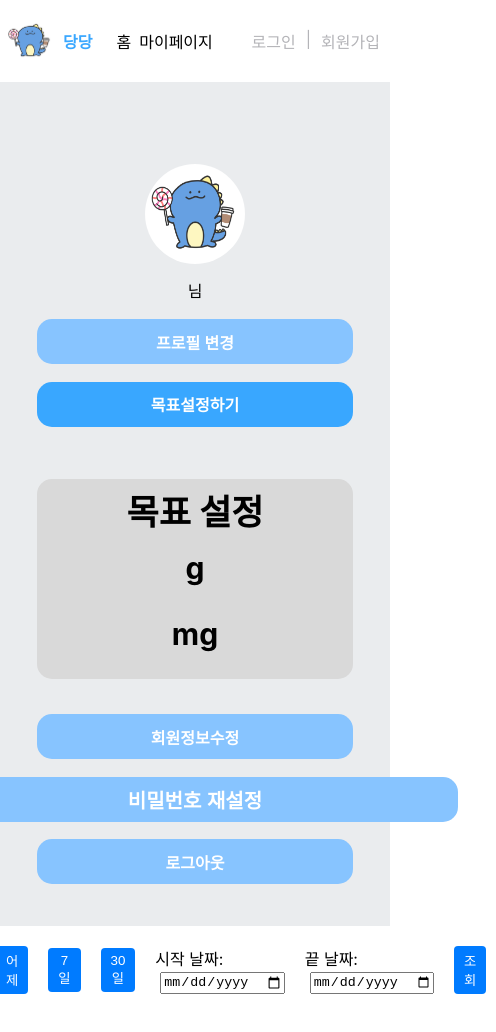
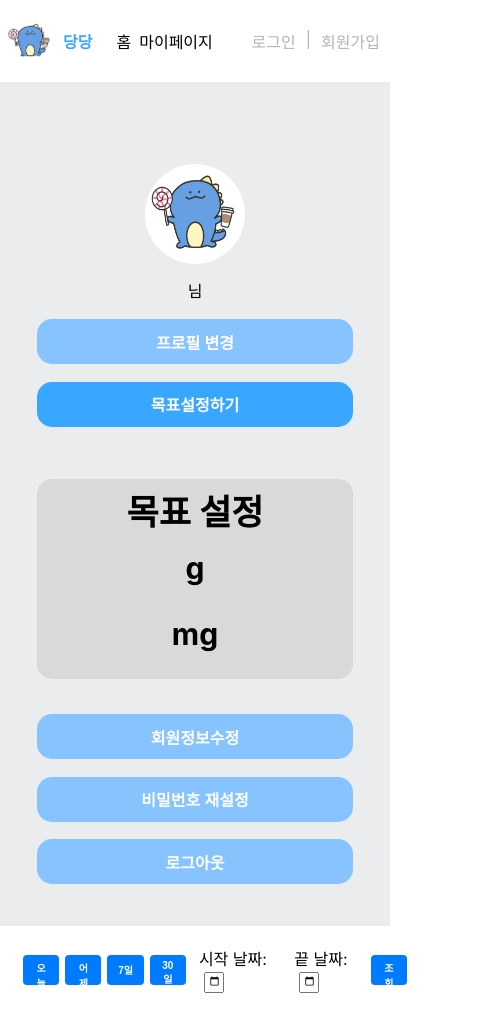
Before and after one commit to capstone-design-a4/dangdang-FE, a React (Create React App) app: page /mypage in a window 390 px wide. Shown: the whole page, 496 px wide, since content can reach past the window. Built offline with nearby package versions, Linux system fonts and the light colour scheme; no server answers.

Commit message:
feature: 마이페이지 반응형 구현

```diff
--- a/src/MyPage.js
+++ b/src/MyPage.js
@@ -276,6 +276,11 @@ const PageRight = styled.div`
 const CustomStatChartWrapper = styled.div`
     width: 100%;
     height: 80%;
+
+    @media (max-width: 960px) {
+        height: 50%;
+        width: 90%;
+    }
 `;
 
 const DateContainer = styled.div`
@@ -301,6 +306,20 @@ const DateContainer = styled.div`
         cursor: pointer;
         border-radius: 4px;
     }
+
+    @media (max-width: 960px) {
+        button {
+            width: 40px;
+            height: 30px;
+            font-size: 10px;
+            margin: 0 3px;
+            font-weight: bold;s
+        }
+
+        input {
+            width: 15px;
+        }
+    }
 `;
 
 const Button = styled.button`
--- a/src/mypage.css
+++ b/src/mypage.css
@@ -179,7 +179,8 @@
     .imagechange_button,
     .goal_setting,
     .information_edit,
-    .logout_button {
+    .logout_button,
+    .repw_button {
       width: 80%;
       font-size: 18px;
     }
@@ -224,7 +225,8 @@
     .imagechange_button,
     .goal_setting,
     .information_edit,
-    .logout_button {
+    .logout_button,
+    .repw_button {
       width: 90%;
       font-size: 16px;
     }
```
